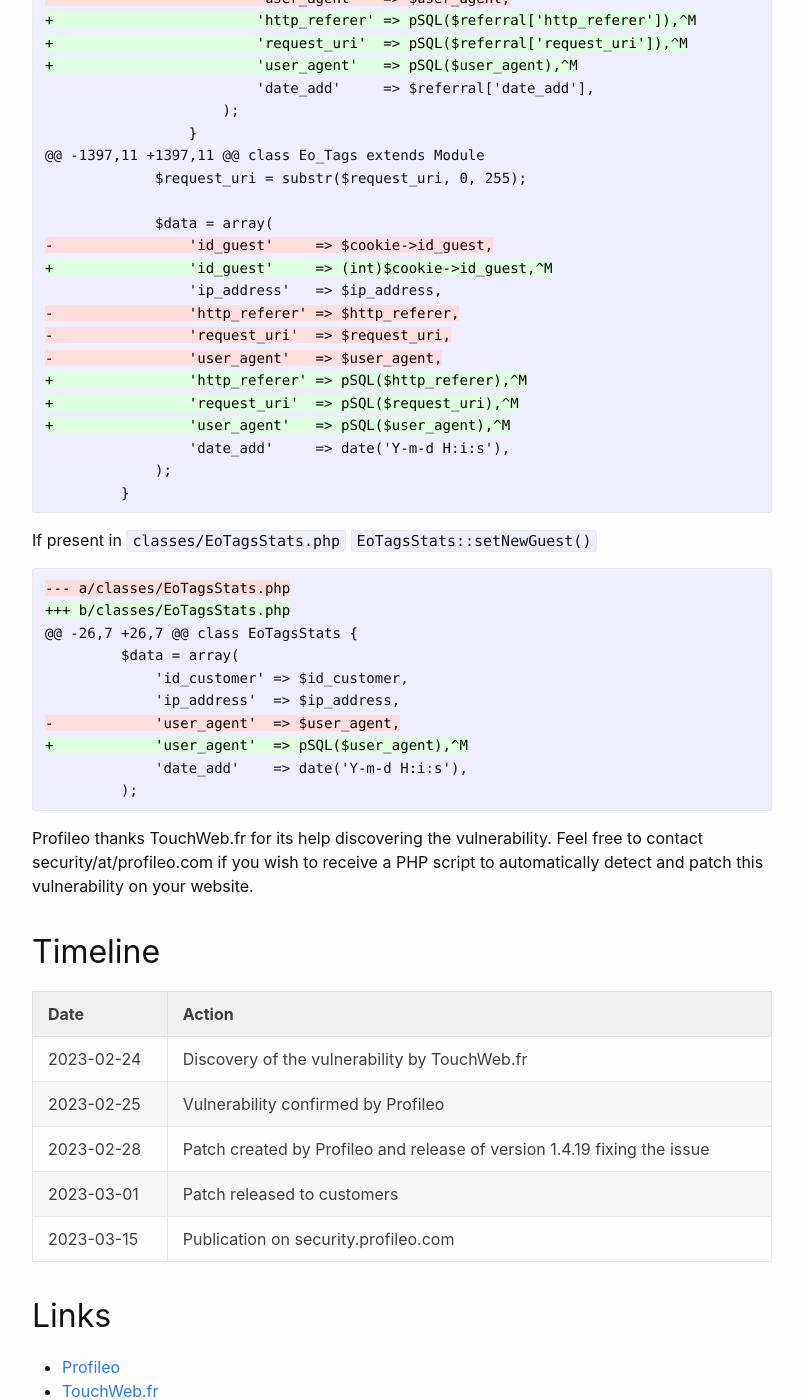
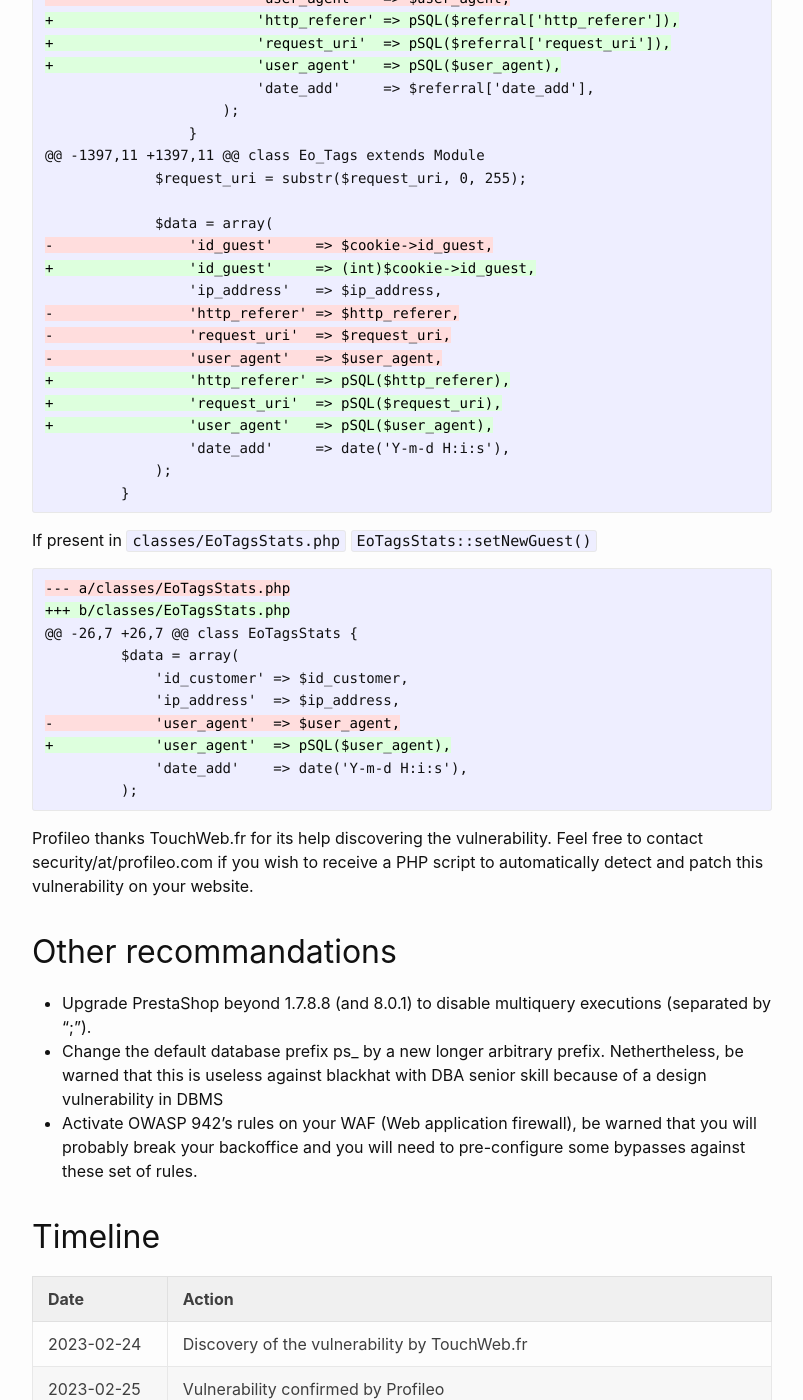
Before and after one commit to friends-of-presta/security-advisories, a Jekyll site: the page built from _posts/2023-03-15-eo_tags.md, in a window 1280 px wide and 1400 px high, scrolled down 2400 px. Shown: the whole window, without its empty margins (238-1041 px from the left). Built offline with Jekyll 4.4.1, drawn with Linux system fonts in a browser that asks for light colours; some of the changed text lies outside the part shown.

Commit message:
Update  vulnerability - 2023-03-15-eo_tags.md

````diff
--- a/_posts/2023-03-15-eo_tags.md
+++ b/_posts/2023-03-15-eo_tags.md
@@ -82,14 +82,14 @@ If present in `eo_tags.php`
                  if ($referral = Db::getInstance()->getRow($sql2)) {
                      $data = array(
 -                        'id_guest'     => $cookie->id_guest,
-+                        'id_guest'     => (int)$cookie->id_guest,^M
++                        'id_guest'     => (int)$cookie->id_guest,
                          'ip_address'   => $referral['ip_address'],
 -                        'http_referer' => $referral['http_referer'],
 -                        'request_uri'  => $referral['request_uri'],
 -                        'user_agent'   => $user_agent,
-+                        'http_referer' => pSQL($referral['http_referer']),^M
-+                        'request_uri'  => pSQL($referral['request_uri']),^M
-+                        'user_agent'   => pSQL($user_agent),^M
++                        'http_referer' => pSQL($referral['http_referer']),
++                        'request_uri'  => pSQL($referral['request_uri']),
++                        'user_agent'   => pSQL($user_agent),
                          'date_add'     => $referral['date_add'],
                      );
                  }
@@ -98,14 +98,14 @@ If present in `eo_tags.php`
 
              $data = array(
 -                'id_guest'     => $cookie->id_guest,
-+                'id_guest'     => (int)$cookie->id_guest,^M
++                'id_guest'     => (int)$cookie->id_guest,
                  'ip_address'   => $ip_address,
 -                'http_referer' => $http_referer,
 -                'request_uri'  => $request_uri,
 -                'user_agent'   => $user_agent,
-+                'http_referer' => pSQL($http_referer),^M
-+                'request_uri'  => pSQL($request_uri),^M
-+                'user_agent'   => pSQL($user_agent),^M
++                'http_referer' => pSQL($http_referer),
++                'request_uri'  => pSQL($request_uri),
++                'user_agent'   => pSQL($user_agent),
                  'date_add'     => date('Y-m-d H:i:s'),
              );
          }
@@ -120,13 +120,19 @@ If present in `classes/EoTagsStats.php` `EoTagsStats::setNewGuest()`
              'id_customer' => $id_customer,
              'ip_address'  => $ip_address,
 -            'user_agent'  => $user_agent,
-+            'user_agent'  => pSQL($user_agent),^M
++            'user_agent'  => pSQL($user_agent),
              'date_add'    => date('Y-m-d H:i:s'),
          );
 ```
 
 Profileo thanks TouchWeb.fr for its help discovering the vulnerability.
 Feel free to contact security/at/profileo.com if you wish to receive a PHP script to automatically detect and patch this vulnerability on your website.
+
+## Other recommandations
+
+* Upgrade PrestaShop beyond 1.7.8.8 (and 8.0.1) to disable multiquery executions (separated by ";").
+* Change the default database prefix ps_ by a new longer arbitrary prefix. Nethertheless, be warned that this is useless against blackhat with DBA senior skill because of a design vulnerability in DBMS
+* Activate OWASP 942's rules on your WAF (Web application firewall), be warned that you will probably break your backoffice and you will need to pre-configure some bypasses against these set of rules.
 
 ## Timeline
 
````
